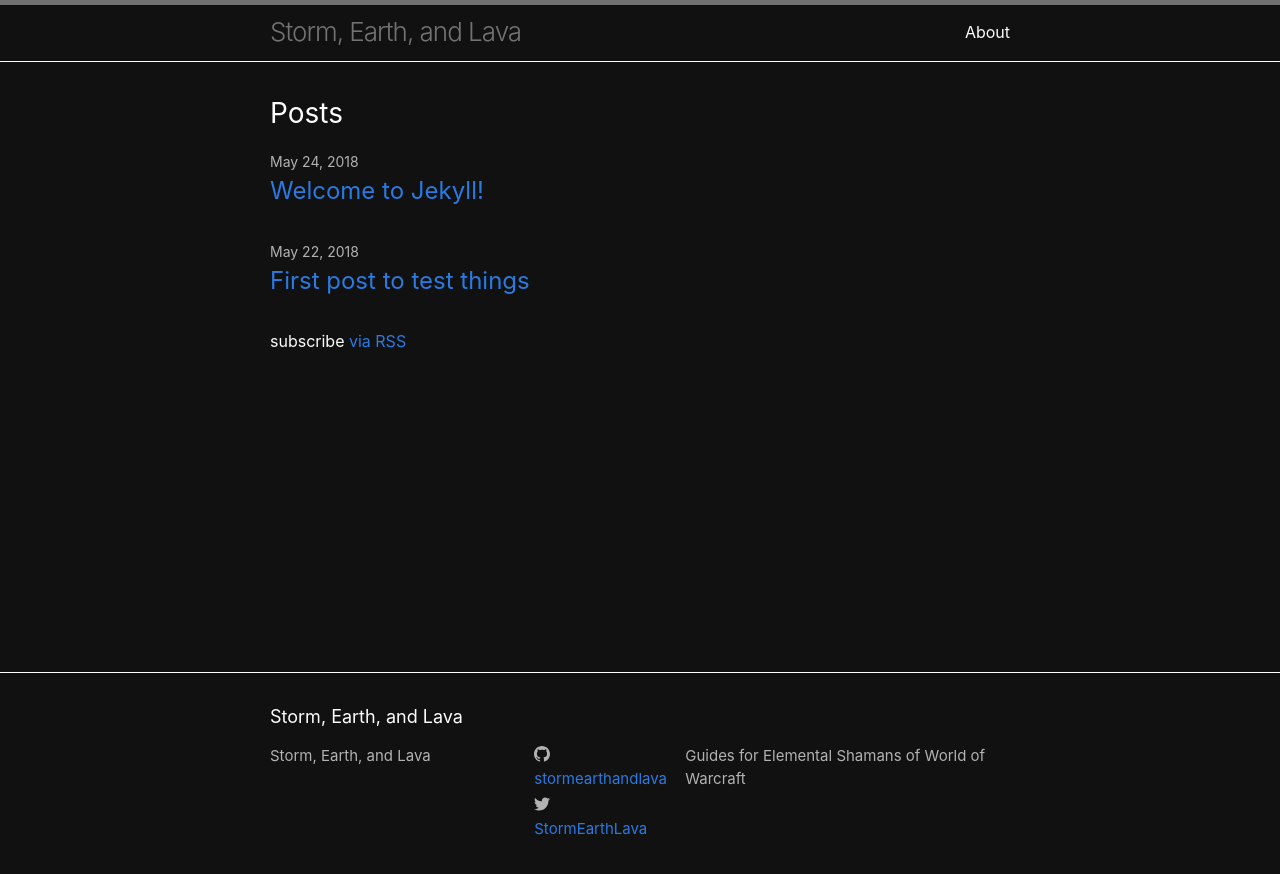
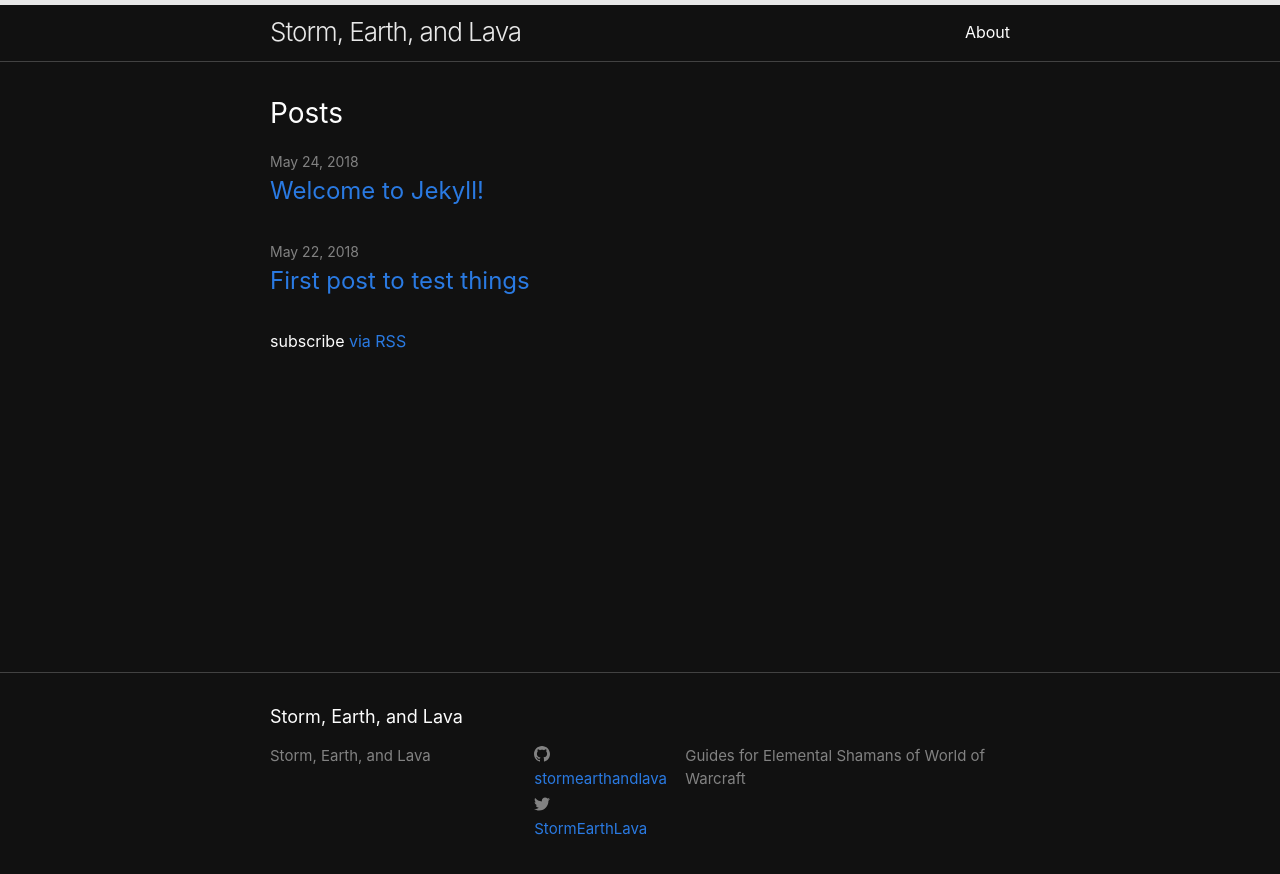
Before and after one commit to stormearthandlava/stormearthandlava.github.io, a Jekyll site: the page built from index.md, in a window 1280 px wide. Shown: the top 874 px of the page. Built offline with Jekyll 4.4.1, drawn with Linux system fonts in a browser that asks for light colours.

Commit message:
more color fixing for dark theme

```diff
--- a/_sass/minima.scss
+++ b/_sass/minima.scss
@@ -14,7 +14,7 @@
 $background-color: #111 !default; // old: // #fdfdfd !default;
 $brand-color:      #2a7ae2 !default;
 
-$grey-color:       #b2b2b2 !default; // old: // #828282 !default;
+$grey-color:       #828282 !default;
 $grey-color-light: lighten($grey-color, 40%) !default;
 $grey-color-dark:  darken($grey-color, 25%) !default;
 
--- a/_sass/minima/_base.scss
+++ b/_sass/minima/_base.scss
@@ -130,7 +130,7 @@
  */
 blockquote {
   color: $grey-color;
-  border-left: 4px solid $grey-color-light;
+  border-left: 4px solid $grey-color-dark;
   padding-left: $spacing-unit / 2;
   @include relative-font-size(1.125);
   letter-spacing: -1px;
@@ -149,9 +149,9 @@
 pre,
 code {
   @include relative-font-size(0.9375);
-  border: 1px solid $grey-color-light;
+  border: 1px solid $grey-color-dark;
   border-radius: 3px;
-  background-color: #eef;
+  background-color: #223;
 }
 
 code {
@@ -234,21 +234,21 @@
   text-align: $table-text-align;
   color: lighten($text-color, 18%);
   border-collapse: collapse;
-  border: 1px solid $grey-color-light;
+  border: 1px solid $grey-color-dark;
   tr {
     &:nth-child(even) {
-      background-color: lighten($grey-color-light, 6%);
+      background-color: darken($grey-color-dark, 6%);
     }
   }
   th, td {
     padding: ($spacing-unit / 3) ($spacing-unit / 2);
   }
   th {
-    background-color: lighten($grey-color-light, 3%);
-    border: 1px solid darken($grey-color-light, 4%);
-    border-bottom-color: darken($grey-color-light, 12%);
+    background-color: darken($grey-color-dark, 3%);
+    border: 1px solid lighten($grey-color-dark, 4%);
+    border-bottom-color: lighten($grey-color-dark, 12%);
   }
   td {
-    border: 1px solid $grey-color-light;
+    border: 1px solid $grey-color-dark;
   }
 }
--- a/_sass/minima/_layout.scss
+++ b/_sass/minima/_layout.scss
@@ -2,8 +2,8 @@
  * Site header
  */
 .site-header {
-  border-top: 5px solid $grey-color-dark;
-  border-bottom: 1px solid $grey-color-light;
+  border-top: 5px solid $grey-color-light;
+  border-bottom: 1px solid $grey-color-dark;
   min-height: $spacing-unit * 1.865;
 
   // Positioning context for the mobile navigation icon
@@ -20,7 +20,7 @@
 
   &,
   &:visited {
-    color: $grey-color-dark;
+    color: $grey-color-light;
   }
 }
 
@@ -51,7 +51,7 @@
     top: 9px;
     right: $spacing-unit / 2;
     background-color: $background-color;
-    border: 1px solid $grey-color-light;
+    border: 1px solid $grey-color-dark;
     border-radius: 5px;
     text-align: right;
 
@@ -74,7 +74,7 @@
       text-align: center;
 
       > svg {
-        fill: $grey-color-dark;
+        fill: $grey-color-light;
       }
     }
 
@@ -106,7 +106,7 @@
  * Site footer
  */
 .site-footer {
-  border-top: 1px solid $grey-color-light;
+  border-top: 1px solid $grey-color-dark;
   padding: $spacing-unit 0;
 }
 
--- a/_sass/minima/_syntax-highlighting.scss
+++ b/_sass/minima/_syntax-highlighting.scss
@@ -2,7 +2,7 @@
  * Syntax highlighting styles
  */
 .highlight {
-  background: #fff;
+  background: $background-color; // old: // #fff
   @extend %vertical-rhythm;
 
   .highlighter-rouge & {
```
